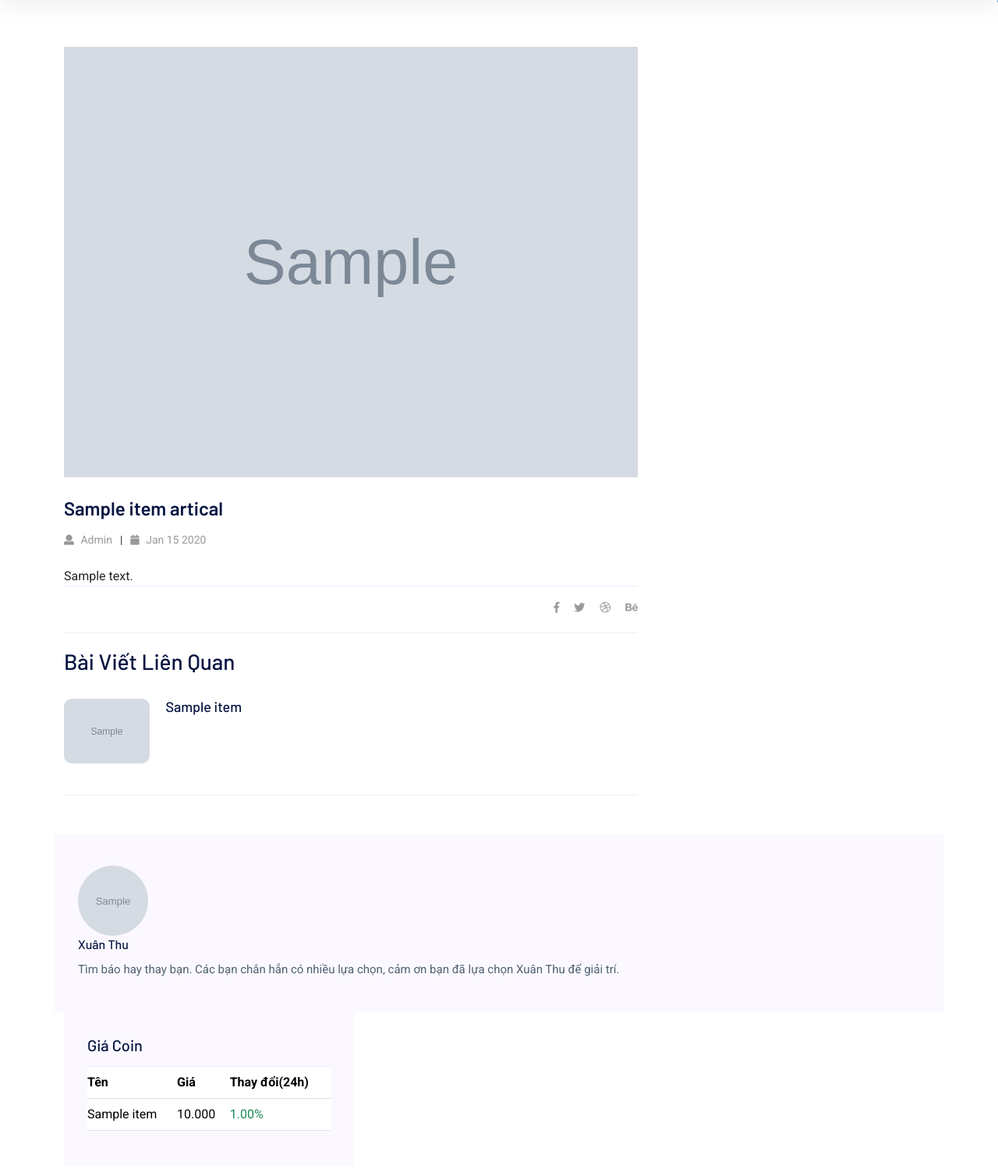
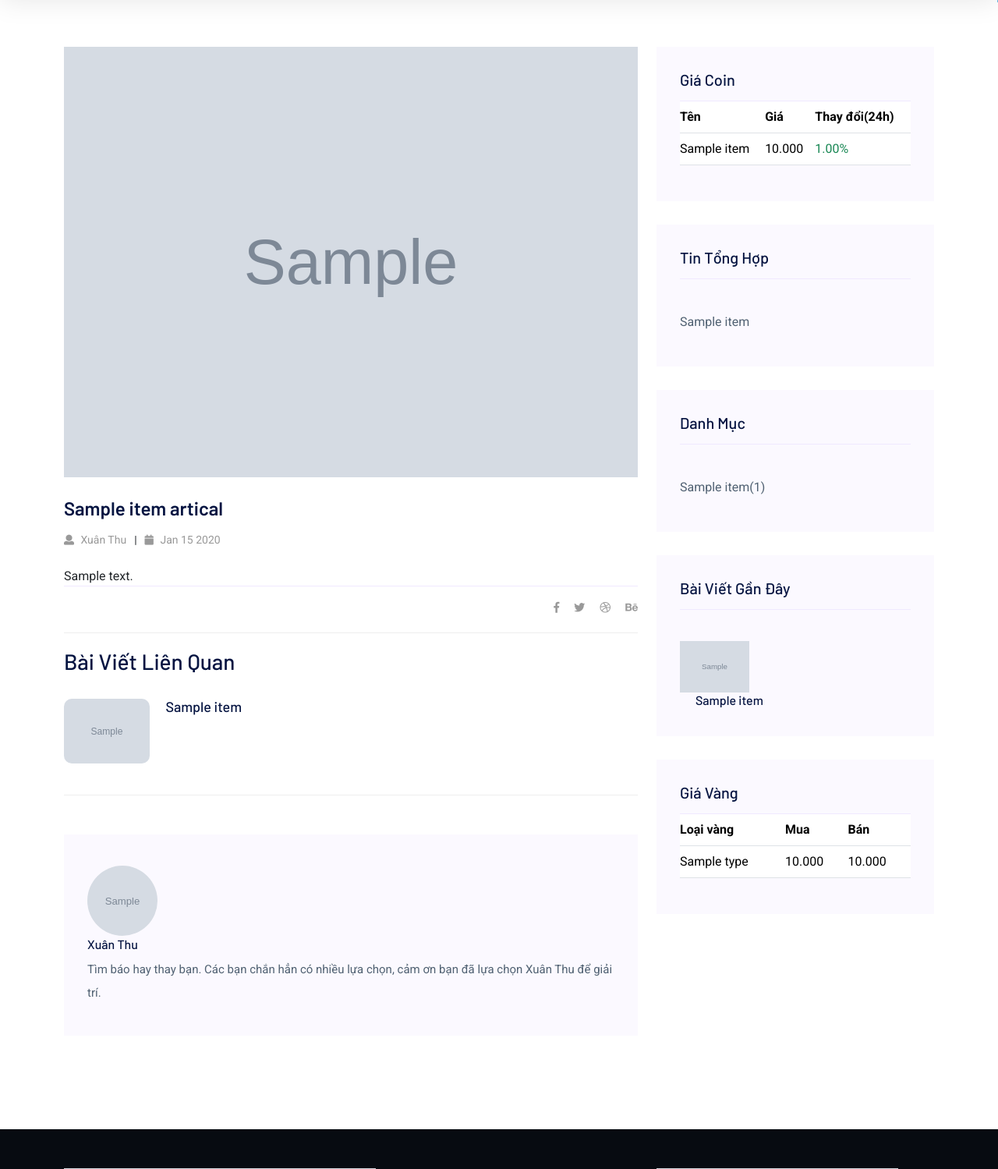
Before and after one commit to otsuki154/PythonProject, a Django app: template DjangoWeb/home/templates/pages/artical.html in a window 1280 px wide. Shown: the part 124-1623 px from the top of the page at 78% size. Run offline with Django 5.2, Linux system fonts and the light colour scheme; the template is opened without the code that fills it: most values are stand-ins (such as "Sample title", 1, 10 or a date in 2020); grey boxes marked "Sample" are stand-in pictures; some libraries are stand-ins or nearby versions.

Commit message:
fix sidebar

```diff
--- a/DjangoWeb/home/templates/layout-post.html
+++ b/DjangoWeb/home/templates/layout-post.html
@@ -4,15 +4,14 @@
 <!--================Blog Area =================-->
 <section class="blog_area single-post-area section-padding" style="padding-top: 60px;">
     <div class="container">
-        <div class="row">
+        <div class="row aa">
             <div class="col-lg-8 posts-list">
-                {% block content %}
+                {% block post_content %}
 
                 {% endblock %}
             </div>
 
             <div class="col-lg-4">
-
                 {% include "elements/sidebar.html" %}
             </div>
         </div>
--- a/DjangoWeb/home/templates/pages/artical.html
+++ b/DjangoWeb/home/templates/pages/artical.html
@@ -1,6 +1,6 @@
 {% extends "layout-post.html" %}
 {% load static %}
-{% block content %}
+{% block post_content %}
 
 <div class="single-post">
     <div class="feature-img">
@@ -11,12 +11,13 @@
     <div class="blog_details">
         <h2>{{item_artical.name}}</h2>
         <ul class="blog-info-link mt-3 mb-4">
-            <li><a href="#"><i class="fa fa-user"></i> Admin</a></li>
+            <li><a href="#"><i class="fa fa-user"></i> Xuân Thu</a></li>
             <li><a href="#"><i class="fa fa-calendar"></i> {{item_artical.publish_date | date:"M d Y"}}</a></li>
         </ul>
         {{item_artical.content | safe}}
     </div>
 </div>
+
 <div class="navigation-top">
     <div class="d-sm-flex justify-content-between text-center">
         <div class="col-sm-4 text-center my-2 my-sm-0">
@@ -46,12 +47,11 @@
                         </div>
                     </div>
                 {% endfor %}
-            </div>
-
         </div>
     </div>
 
 </div>
+
 <div class="blog-author">
     <div class="media align-items-center">
         <img src="{{item_artical.image.url}}" alt="">
```
